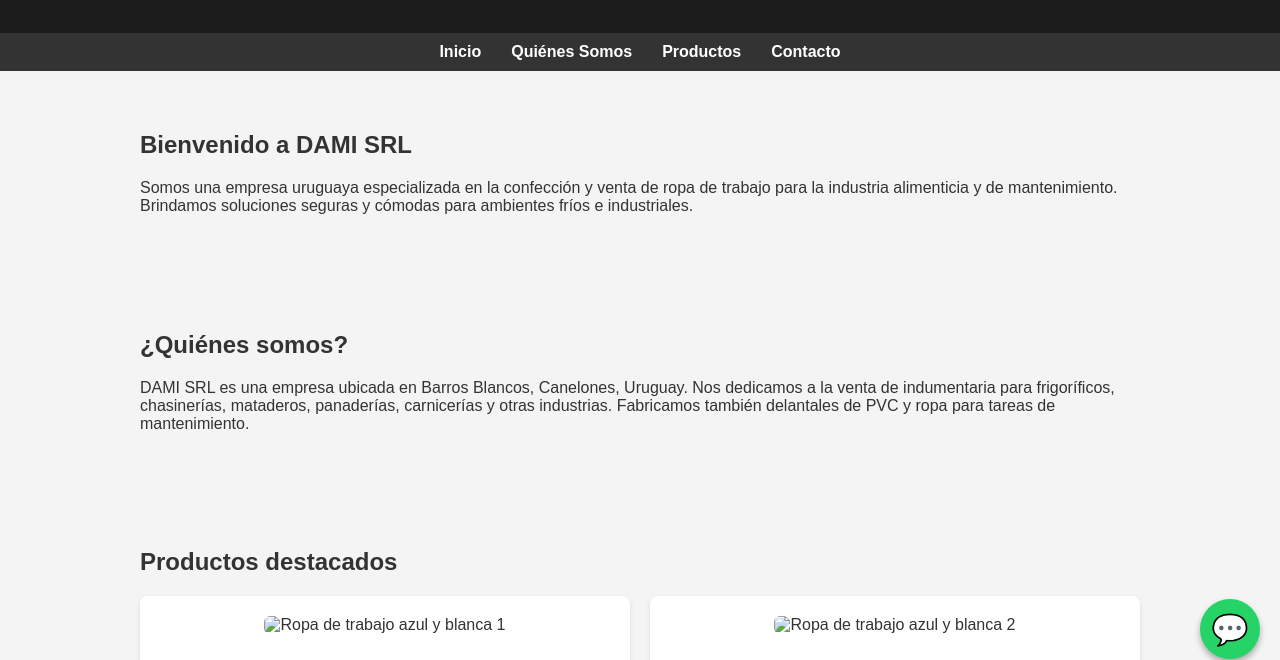
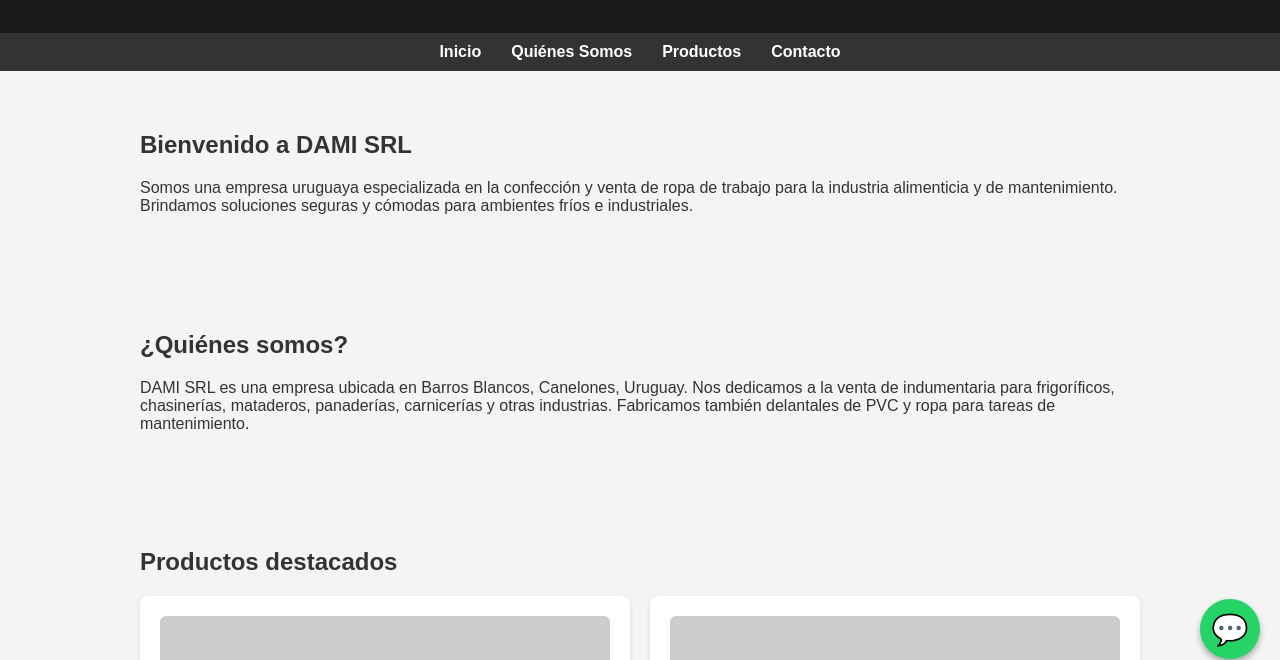
Before and after one commit to damian1504/damisrl.github.io, a plain HTML site: page index.html in a window 1280 px wide. Shown: the part 121-781 px from the top of the page. Drawn offline with Linux system fonts and the light colour scheme; placeholder pictures from the web are drawn by us.

Commit message:
Add files via upload

```diff
--- a/index.html
+++ b/index.html
@@ -109,12 +109,12 @@
     <h2>Productos destacados</h2>
     <div class="productos">
       <div class="producto">
-        <img src="ropa1.jpg" alt="Ropa de trabajo azul y blanca 1">
+        <img src="https://via.placeholder.com/300x200?text=Campera+t%C3%A9rmica" alt="Campera térmica">
         <h3>Camperas térmicas</h3>
         <p>Ideales para ambientes frigoríficos. Alta protección contra el frío.</p>
       </div>
       <div class="producto">
-        <img src="ropa2.jpg" alt="Ropa de trabajo azul y blanca 2">
+        <img src="https://via.placeholder.com/300x200?text=Delantal+PVC" alt="Delantal PVC">
         <h3>Delantales de PVC</h3>
         <p>Resistentes al agua y químicos. Usados en mantenimiento y limpieza.</p>
       </div>
```
